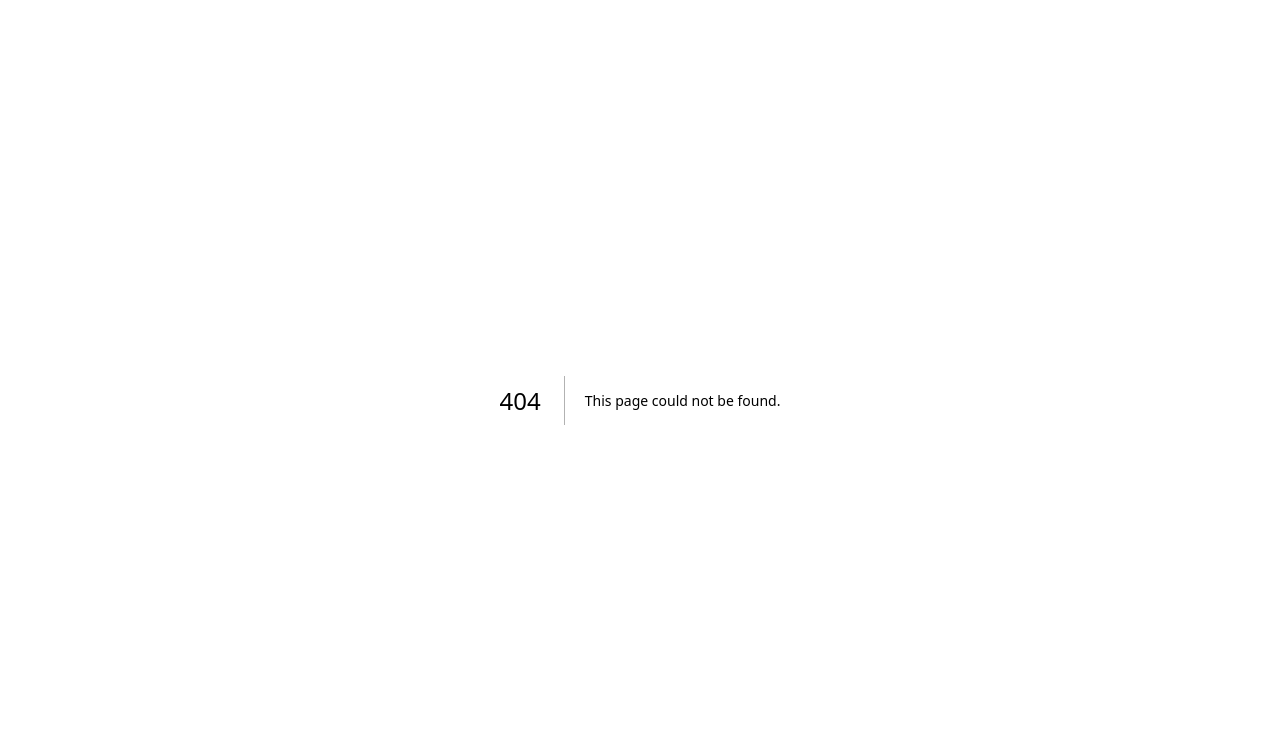
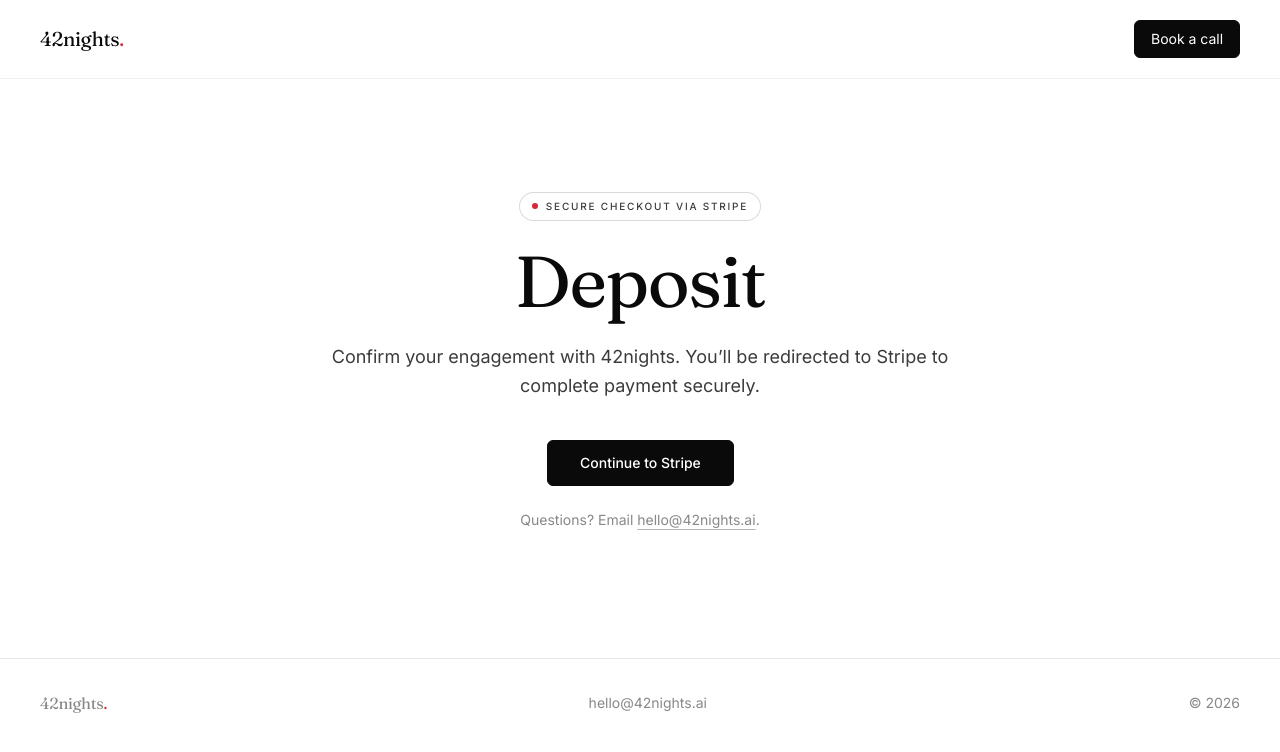
Before and after one commit to 42nights/landing, a Next.js app: page /deposit in a window 1280 px wide. Before the commit this address had no page. Shown: the top 752 px of the page. Built offline with nearby package versions, Linux system fonts and the light colour scheme.

Commit message:
landing: add /deposit page with Stripe link; trim marquee logos

```diff
--- /dev/null
+++ b/app/deposit/page.tsx
@@ -0,0 +1,71 @@
+import type { Metadata } from "next";
+import { Nav } from "@/components/Nav";
+import { Wordmark } from "@/components/Wordmark";
+
+export const metadata: Metadata = {
+  title: "Deposit — 42nights",
+  description: "Secure your engagement with 42nights.",
+  robots: { index: false, follow: false },
+};
+
+export default function DepositPage() {
+  return (
+    <main>
+      <Nav />
+      <section className="relative mx-auto max-w-page px-6 pb-24 pt-20 md:px-10 md:pb-32 md:pt-28">
+        <div className="mx-auto max-w-2xl text-center">
+          <div className="inline-flex items-center gap-2 rounded-full border border-ink/15 bg-white/60 px-3 py-1.5 backdrop-blur">
+            <span className="relative flex h-1.5 w-1.5">
+              <span className="relative inline-flex h-1.5 w-1.5 rounded-full bg-accent" />
+            </span>
+            <span className="text-[10px] font-medium uppercase tracking-[0.18em] text-ink/80">
+              Secure checkout via Stripe
+            </span>
+          </div>
+
+          <h1 className="mt-6 font-serif-display text-[44px] leading-[1.02] tracking-tight md:text-[72px]">
+            Deposit
+          </h1>
+
+          <p className="mt-6 text-lg leading-relaxed text-ink/80">
+            Confirm your engagement with 42nights. You&rsquo;ll be redirected to
+            Stripe to complete payment securely.
+          </p>
+
+          <div className="mt-10 flex flex-col items-center gap-3 sm:flex-row sm:justify-center">
+            <a
+              href="https://buy.stripe.com/9B65kDbJi4zL9mmgPmdZ600"
+              className="btn-press inline-flex items-center justify-center rounded-md border border-ink bg-ink px-8 py-3 text-sm font-medium text-white hover:bg-white hover:text-ink"
+            >
+              Continue to Stripe
+            </a>
+          </div>
+
+          <p className="mt-6 text-sm text-mutedSoft">
+            Questions? Email{" "}
+            <a
+              href="mailto:hello@42nights.ai"
+              className="underline decoration-ink/30 underline-offset-4 transition-[color] duration-200 hover:text-ink"
+            >
+              hello@42nights.ai
+            </a>
+            .
+          </p>
+        </div>
+      </section>
+
+      <footer className="border-t border-black/10">
+        <div className="mx-auto flex max-w-page flex-col items-center justify-between gap-4 px-6 py-8 text-sm text-mutedSoft md:flex-row md:px-10">
+          <Wordmark className="text-base" />
+          <a
+            href="mailto:hello@42nights.ai"
+            className="text-mutedSoft transition-[color] duration-200 ease-[cubic-bezier(0.23,1,0.32,1)] hover:text-ink"
+          >
+            hello@42nights.ai
+          </a>
+          <span>© 2026</span>
+        </div>
+      </footer>
+    </main>
+  );
+}
--- a/components/Marquee.tsx
+++ b/components/Marquee.tsx
@@ -11,8 +11,7 @@ const row1 = [
   "Pocket (YC W26)",
   "Orca (HF0 Lightyear 001)",
   "Kamco Invest",
-  "BeFreed",
-  "Eaglecraft",
+  "Rule Your Own Game Inc.",
 ];
 
 function Pill({ label }: { label: string }) {
```
Also changed, not shown: 1 other file (tests, documents, lock files or other folders).
